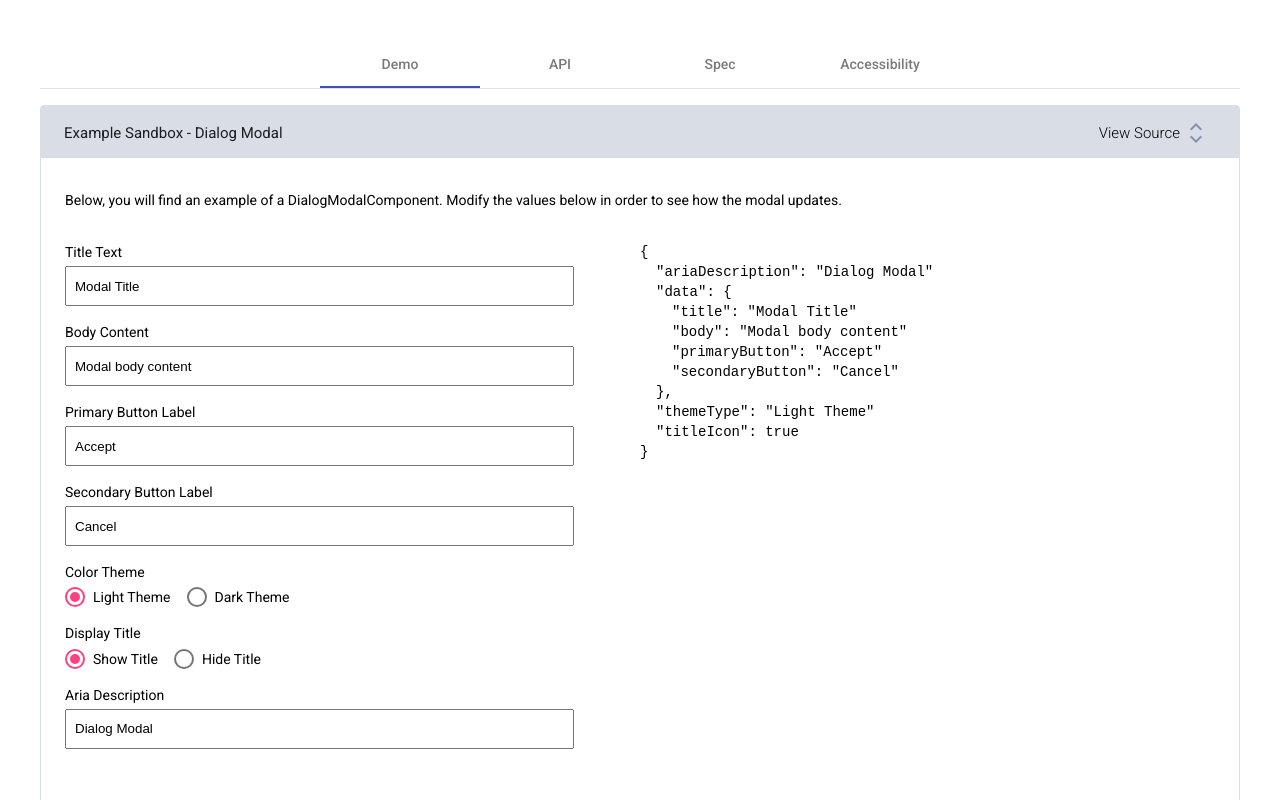
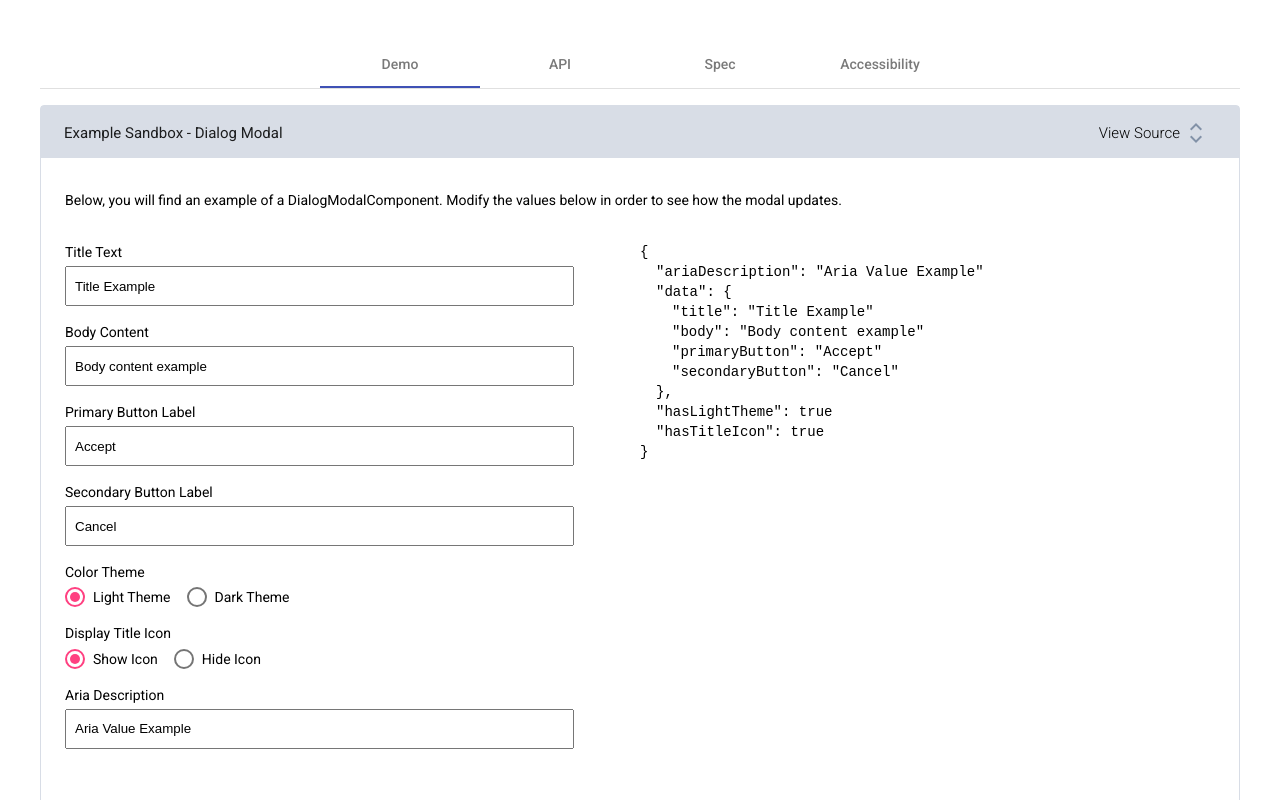
Before and after one commit to joshkneeland/angular-modal, an Angular app: page / in a window 1280 px wide. Shown: the top 800 px of the page. Built offline with nearby package versions, Linux system fonts and the light colour scheme.

Commit message:
Input and output decorators are now working correctly

```diff
--- a/package.json
+++ b/package.json
@@ -1,6 +1,6 @@
 {
   "name": "angular-modal-project",
-  "version": "0.3.0",
+  "version": "0.4.0",
   "scripts": {
     "ng": "ng",
     "start": "ng serve",
--- a/src/app/components/demo/demo.component.html
+++ b/src/app/components/demo/demo.component.html
@@ -22,46 +22,49 @@
                 <div class="dialog-input-wrapper">
                     <div class="dialog-option-wrapper">
                         <label>Title Text</label>
-                        <input type="text" [(ngModel)]="titleText">
+                        <input type="text" [(ngModel)]="displayValues.titleText">
                     </div>
                     <div class="dialog-option-wrapper">
                         <label>Body Content</label>
-                        <input type="text" [(ngModel)]="bodyContent">
+                        <input type="text" [(ngModel)]="displayValues.bodyContent">
                     </div>
                     <div class="dialog-option-wrapper">
                         <label>Primary Button Label</label>
-                        <input type="text" [(ngModel)]="primaryButtonLabel">
+                        <input type="text" [(ngModel)]="displayValues.primaryButtonLabel">
                     </div>
                     <div class="dialog-option-wrapper">
                         <label>Secondary Button Label</label>
-                        <input type="text" [(ngModel)]="secondaryButtonLabel">
+                        <input type="text" [(ngModel)]="displayValues.secondaryButtonLabel">
                     </div>
                     <div class="dialog-option-wrapper">
                         <label>Color Theme</label>
                         <mat-radio-group
                             aria-labelledby="example-radio-group-label"
                             class="example-radio-group"
-                            [(ngModel)]="selectColorTheme">
+                            [(ngModel)]="colorTheme">
                             <mat-radio-button
                                 class="example-radio-button"
-                                *ngFor="let theme of colorThemes"
-                                [value]="theme">
-                                {{theme}}
+                                *ngFor="let colorTheme of colorThemes"
+                                [value]="colorTheme">
+                                {{colorTheme}}
                             </mat-radio-button>
                         </mat-radio-group>
                     </div>
                     <div class="dialog-option-wrapper">
-                        <label>Display Title</label>
+                        <label>Display Title Icon</label>
                         <mat-radio-group aria-labelledby="example-radio-group-label" class="example-radio-group"
-                            [(ngModel)]="titleOption">
-                            <mat-radio-button class="example-radio-button" *ngFor="let titleOption of titleOptions" [value]="titleOption">
-                                {{titleOption}}
+                            [(ngModel)]="titleIconOption">
+                            <mat-radio-button
+                                class="example-radio-button"
+                                *ngFor="let iconOption of titleIconOptions"
+                                [value]="iconOption">
+                                {{iconOption}}
                             </mat-radio-button>
                         </mat-radio-group>
                     </div>
                     <div class="dialog-option-wrapper">
                         <label>Aria Description</label>
-                        <input type="text" [(ngModel)]="ariaValue">
+                        <input type="text" [(ngModel)]="displayValues.ariaValue">
                     </div>
                     <div class="dialog-button-wrapper">
                         <button mat-flat-button color="primary" (click)="openModal('dialogModal')">Open Dialog Modal</button>
@@ -71,15 +74,15 @@
             <div class="flex-item">
                 <div class="json-output-wrapper">
                     <p>&#123;</p>
-                    <p class="indent-by-one">"ariaDescription": "{{ ariaValue }}"</p>
+                    <p class="indent-by-one">"ariaDescription": "{{ displayValues.ariaValue }}"</p>
                     <p class="indent-by-one">"data": &#123;</p>
-                    <p class="indent-by-two">"title": "{{ titleText }}"</p>
-                    <p class="indent-by-two">"body": "{{ bodyContent }}"</p>
-                    <p class="indent-by-two">"primaryButton": "{{ primaryButtonLabel }}"</p>
-                    <p class="indent-by-two">"secondaryButton": "{{ secondaryButtonLabel }}"</p>
+                    <p class="indent-by-two">"title": "{{ displayValues.titleText }}"</p>
+                    <p class="indent-by-two">"body": "{{ displayValues.bodyContent }}"</p>
+                    <p class="indent-by-two">"primaryButton": "{{ displayValues.primaryButtonLabel }}"</p>
+                    <p class="indent-by-two">"secondaryButton": "{{ displayValues.secondaryButtonLabel }}"</p>
                     <p class="indent-by-one">&#125;,</p>
-                    <p class="indent-by-one">"themeType": "{{ selectColorTheme }}"</p>
-                    <p class="indent-by-one">"titleIcon": {{ selectTitleOption() }}</p>
+                    <p class="indent-by-one">"hasLightTheme": {{ hasLightTheme() }}</p>
+                    <p class="indent-by-one">"hasTitleIcon": {{ hasTitleIcon() }}</p>
                     <p>&#125;</p>
                 </div>
             </div>
@@ -152,6 +155,11 @@
         </div>
     </div>
     <div class="modal-wrapper" *ngIf="displayModal">
-        <app-modal [modalInfo]="modalProperties"></app-modal>
+        <app-modal
+            [modalInfo]="displayValues"
+            [hasTitleIconPass]="hasTitleIcon()"
+            [hasLightThemePass]="hasLightTheme()"
+            (changed)="updateModal($event)">
+        </app-modal>
     </div>
 </div>
--- a/src/app/components/demo/demo.component.ts
+++ b/src/app/components/demo/demo.component.ts
@@ -1,34 +1,21 @@
-import { Component, OnChanges } from '@angular/core';
+import { Component } from '@angular/core';
+import { DisplayValues } from '../../interfaces/display-values';
 
 @Component({
   selector: 'app-demo',
   templateUrl: './demo.component.html',
   styleUrls: ['./demo.component.scss']
 })
-export class DemoComponent implements OnChanges {
+export class DemoComponent {
 
   constructor() { }
-
-  ngOnChanges(): void {
-    console.log('ngOnChanges demo is: ', this.modalProperties);
-
-    this.modalProperties = {
-      modalAriaValue: this.ariaValue,
-      modalTitleText: this.titleText,
-      modalBodyContent: this.bodyContent,
-      modalPrimaryButtonLabel: this.primaryButtonLabel,
-      modalSecondaryButtonLabel: this.secondaryButtonLabel,
-      modalColorTheme: this.selectColorTheme,
-      modalTitleOption: this.selectTitleOption(),
-    }
-  }
 
   openModal(modalType: string) {
     this.displayModal = true;
 
     switch(modalType) {
       case 'dialogModal':
-        console.log('dialogModal was triggered');
+        // console.log('this.modalProperties: ', this.modalProperties);
         break;
       case 'lightTheme':
         console.log('lightTheme was triggered');
@@ -45,32 +32,33 @@ export class DemoComponent implements OnChanges {
     }
   }
 
+  updateModal(buttonType: string): void {
+    console.log('updateModal was hit');
+    console.log('buttonType: ', buttonType);
+    this.displayModal = false;
+  }
+
   displayModal: boolean = false;
 
   //Modal Radio Input Fields
-  selectColorTheme: string = 'Light Theme';
   colorThemes: string[] = ['Light Theme', 'Dark Theme'];
-  titleOptions: string[] = ['Show Title', 'Hide Title'];
+  colorTheme: string = 'Light Theme';
+  titleIconOptions: string[] = ['Show Icon', 'Hide Icon'];
+  titleIconOption: string = 'Show Icon';
 
-  //JSON Display:
-  ariaValue: string = 'Dialog Modal';
-  titleText: string = 'Modal Title';
-  bodyContent: string = 'Modal body content';
-  primaryButtonLabel: string = 'Accept';
-  secondaryButtonLabel: string = 'Cancel';
-  titleOption: string = 'Show Title';
-
-  selectTitleOption(): boolean {
-    return this.titleOption === 'Show Title' ? true : false;
+  displayValues: DisplayValues = {
+    titleText: 'Title Example',
+    bodyContent: 'Body content example',
+    primaryButtonLabel: 'Accept',
+    secondaryButtonLabel: 'Cancel',
+    ariaValue: 'Aria Value Example',
   }
 
-  modalProperties = {
-    modalAriaValue: this.ariaValue,
-    modalTitleText: this.titleText,
-    modalBodyContent: this.bodyContent,
-    modalPrimaryButtonLabel: this.primaryButtonLabel,
-    modalSecondaryButtonLabel: this.secondaryButtonLabel,
-    modalColorTheme: this.selectColorTheme,
-    modalTitleOption: this.selectTitleOption(),
+  hasTitleIcon(): boolean {
+    return this.titleIconOption === 'Show Icon' ? true : false;
+  }
+
+  hasLightTheme(): boolean {
+    return this.colorTheme === 'Light Theme' ? true : false;
   }
 }
--- a/src/app/components/modal/modal.component.html
+++ b/src/app/components/modal/modal.component.html
@@ -1 +1,11 @@
-<p>MODAL WORKS BABY!</p>
+<div class="container-wrapper">
+    <div class="modal-wrapper">
+        <p>MODAL WORKS BABY!</p>
+        <mat-icon (click)="closeButton()">close</mat-icon>
+        <p>{{ modalInfo.titleText }}</p>
+        <p>{{ modalInfo.bodyContent }}</p>
+        <p>{{ modalInfo.ariaValue }}</p>
+        <button mat-flat-button color="basic" (click)="closeButton()">{{ modalInfo.secondaryButtonLabel }}</button>
+        <button mat-flat-button color="primary" (click)="saveButton()">{{ modalInfo.primaryButtonLabel }}</button>
+    </div>
+</div>
--- a/src/app/components/modal/modal.component.scss
+++ b/src/app/components/modal/modal.component.scss
@@ -0,0 +1,3 @@
+.mat-icon {
+  cursor: pointer;
+}
--- a/src/app/components/modal/modal.component.ts
+++ b/src/app/components/modal/modal.component.ts
@@ -1,20 +1,24 @@
-import { Component, Input, OnChanges, SimpleChanges } from '@angular/core';
+import { Component, Input, Output, EventEmitter } from '@angular/core';
 
 @Component({
   selector: 'app-modal',
   templateUrl: './modal.component.html',
   styleUrls: ['./modal.component.scss']
 })
-export class ModalComponent implements OnChanges {
+export class ModalComponent {
 
   constructor() {}
 
-  ngOnChanges(changes: SimpleChanges): void {
-    if('modalInfo' in changes) {
-      console.log('inner was hit');
-    }
-    console.log('changes: ', changes);
+  @Input() modalInfo: any;
+  @Input() hasTitleIconPass: any;
+  @Input() hasLightThemePass: any;
+  @Output() changed: any = new EventEmitter<any>();
+
+  closeButton() {
+    this.changed.emit('closeButton');
   }
 
-  @Input() modalInfo: any; // decorate the property with @Input()
+  saveButton() {
+    this.changed.emit('saveButton');
+  }
 }
--- /dev/null
+++ b/src/app/interfaces/display-values.ts
@@ -0,0 +1,7 @@
+export interface DisplayValues {
+    titleText: string;
+    bodyContent: string;
+    primaryButtonLabel: string;
+    secondaryButtonLabel: string;
+    ariaValue: string;
+}
```
